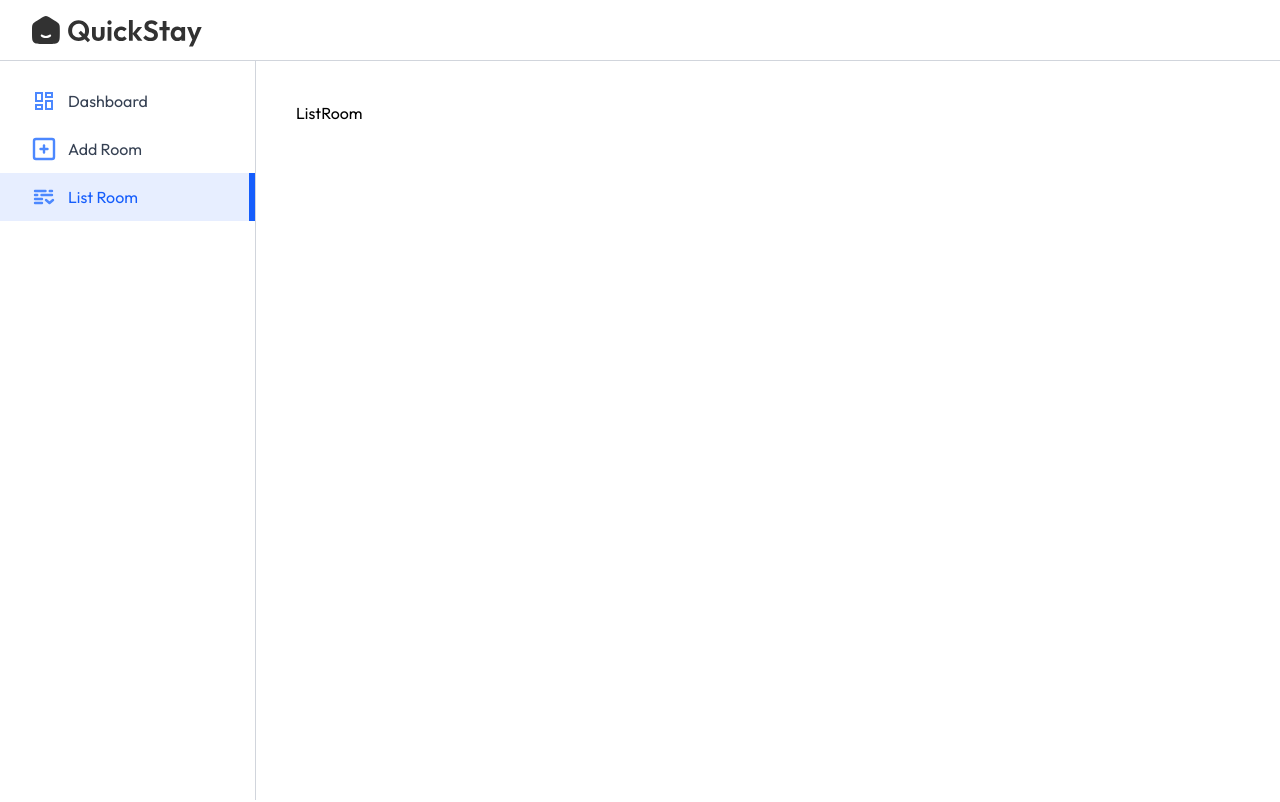
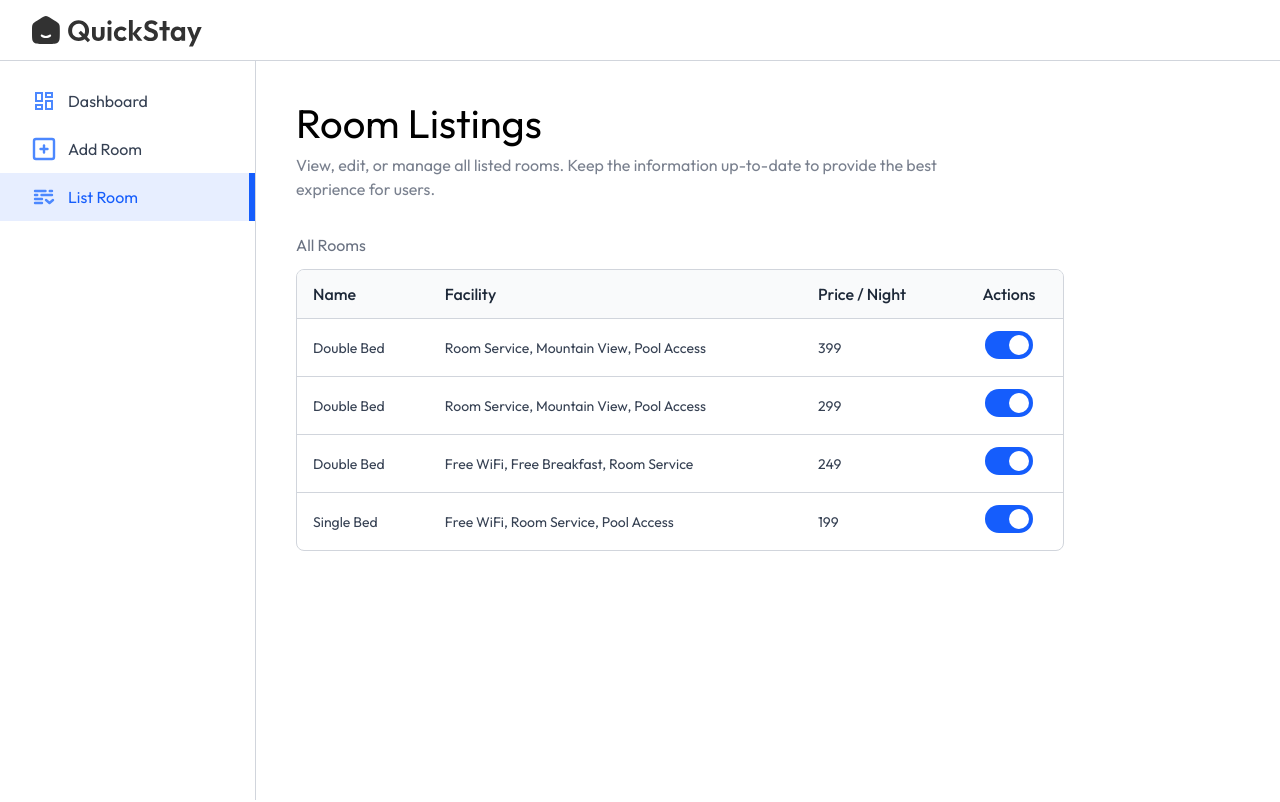
Before and after one commit to lochinbek9/Hotel-Booking-App, a React (Vite) app: page /owner/list-room in a window 1280 px wide. Shown: the top 802 px of the page. Built offline with nearby package versions, Linux system fonts and the light colour scheme; a web font is replaced by a local one.

Commit message:
Project finished

```diff
--- a/src/pages/AddRoom.jsx
+++ b/src/pages/AddRoom.jsx
@@ -63,10 +63,14 @@
       <div>
         {Object.keys(inputs.amenities).map((amenity, index) =>(
           <div key={index}>
-              <input type="checkbox" id={`amenities${index+1}`} checked={inputs.amenities[amenity]} onChange={()=> setInputs({...inputs,})} />
+              <input type="checkbox" id={`amenities${index+1}`} checked={inputs.amenities[amenity]} onChange={()=> setInputs({...inputs, amenities:{...inputs.amenities, [amenity]: !inputs.amenities[amenity]}})} />
+              <label htmlFor={`amenities${index+ 1}`}>{amenity}</label>
           </div>
         ))}
       </div>
+      <button className="bg-primary text-white px-8 py-2 rounded mt-8 cursor-pointer">
+        Add room
+      </button>
     </form>
   )
 }
--- a/src/pages/Dashboard.jsx
+++ b/src/pages/Dashboard.jsx
@@ -54,9 +54,7 @@
                      text-gray-800 font-medium text-center">Payment Status</th>
                   </tr>
               </thead>
-
           <tbody className="text-sm">
-
             {dashboardData.bookings.map((item, index) =>(
               <tr key={index}>
                   <td className="py-3 px-4 text-gray-700 border-t border-gray-300">
--- a/src/pages/ListRoom.jsx
+++ b/src/pages/ListRoom.jsx
@@ -1,7 +1,64 @@
+import { roomsDummyData } from "../assets/assets";
+import Title from "../components/Title";
+import { useState } from "react";
 
 function ListRoom() {
+  const [rooms, setRooms] = useState(roomsDummyData);
   return (
-    <div>ListRoom</div>
+    <div>
+      <Title align="left" font="outfit" title="Room Listings" subTitle="
+      View, edit, or manage all listed rooms. Keep the information up-to-date to provide the best exprience for users."/>
+      <p className="text-gray-500 mt-8 ">All Rooms</p>
+
+      <div className='w-full max-w-3xl text-left border
+       border-gray-300 rounded-lg max-h-80 overflow-y-scroll mt-3'>
+        <table className="w-full">
+          <thead className="bg-gray-50">
+            <tr>
+              <th className="py-3 px-4
+                     text-gray-800 font-medium">Name</th>
+              <th className="py-3 px-4
+                     text-gray-800 font-medium max-sm:hidden">Facility</th>
+              <th className="py-3 px-4
+                     text-gray-800 font-medium">Price / Night</th>
+              <th className="py-3 px-4
+                     text-gray-800 font-medium text-center">Actions</th>
+            </tr>
+          </thead>
+
+          <tbody className="text-sm">
+            {
+              rooms.map((item, index) => (
+                <tr key={index}>
+                  <td className="py-3 px-4 text-gray-700 border-t border-gray-300">
+                    {item.roomType}
+                  </td>
+
+                  <td className="py-3 px-4 text-gray-700 border-t border-gray-300 max-sm:hidden">
+                    {item.amenities.join(", ")}
+                  </td>
+
+                  <td className="py-3 px-4 text-gray-700 border-t border-gray-300">
+                    {item.pricePerNight}
+                  </td>
+
+                  <td className="py-3 px-4 border-gray-300 border-t text-red-500 text-center">
+                    <label className="relative inline-flex items-center cursor-pointer text-gray-900 gap-3">
+                      <input type="checkbox" className="sr-only peer" checked={item.isAvailable} />
+                      <div className="w-12 h-7 bg-slate-300 rounded-full peer peer-checked:bg-blue-600 transition-colors duration-200">
+
+                        <span className="dot absolute left-1 top-1 w-5 h-5 bg-white rounded-full transition-transform duration-200 ease-in-out peer-checked: translate-x-5"></span>
+                      </div>
+                    </label>
+
+                  </td>
+                </tr>
+              ))
+            }
+          </tbody>
+        </table>
+      </div>
+    </div>
   )
 }
 
```
